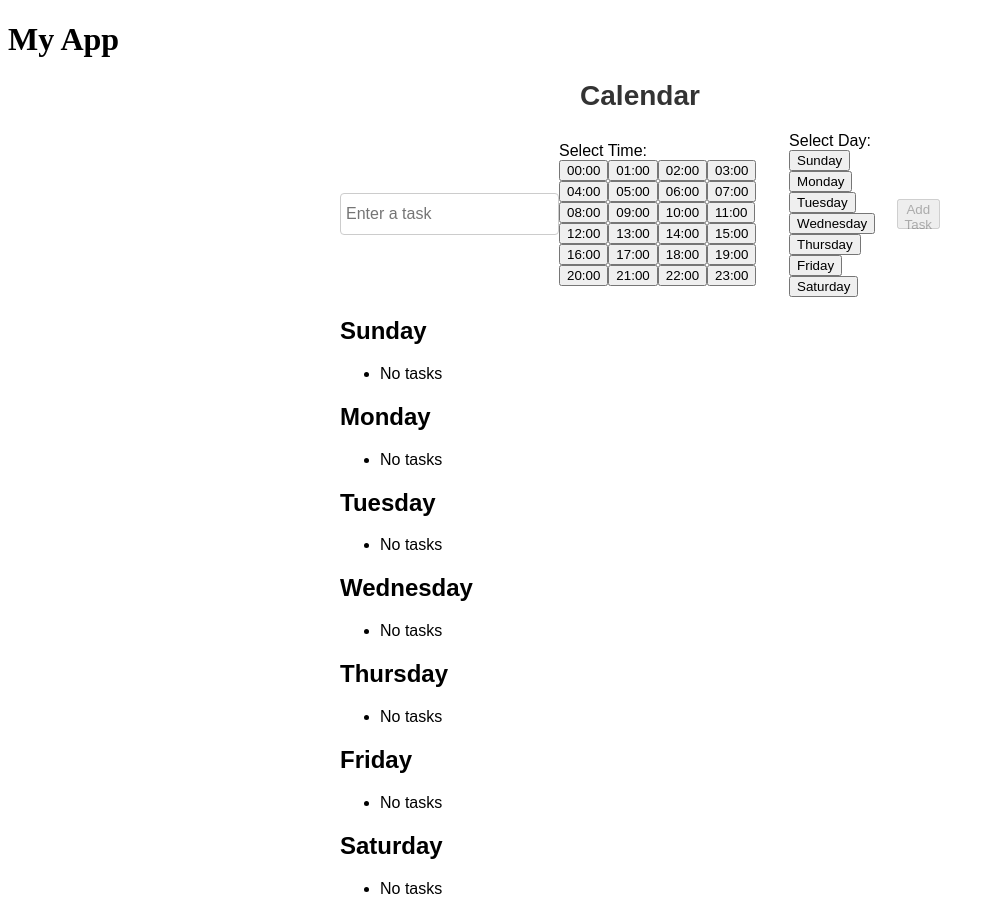
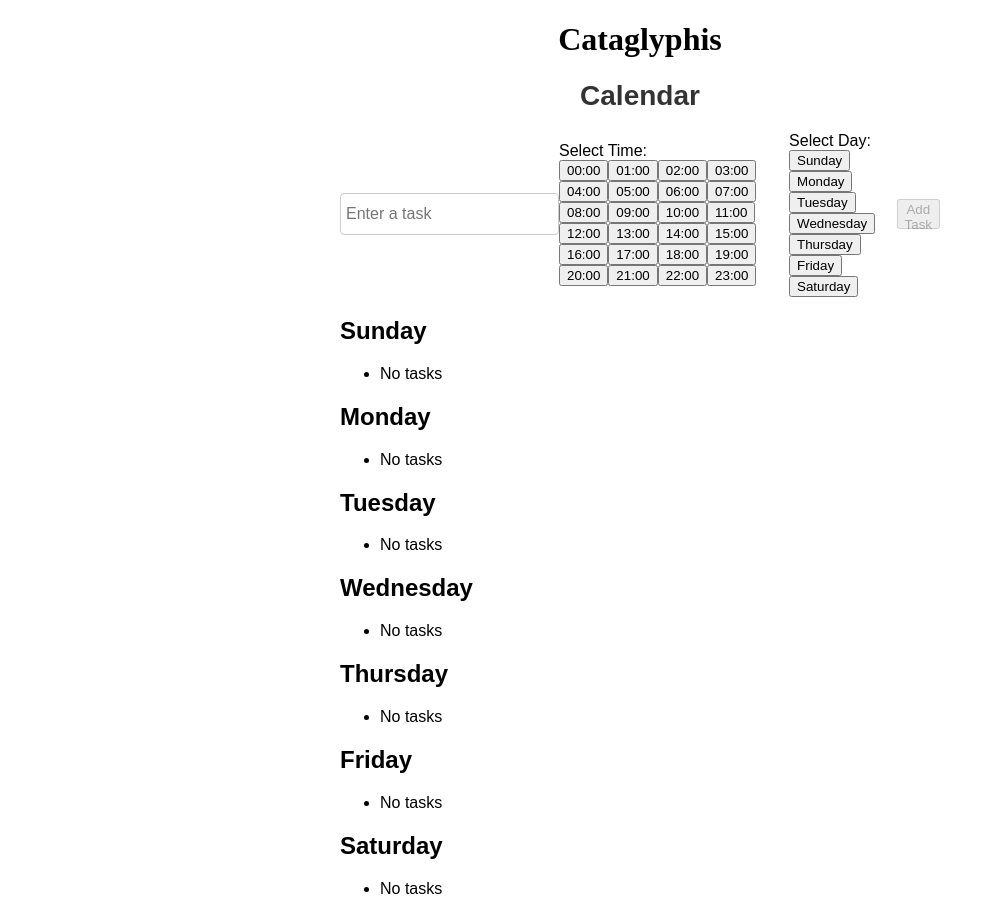
Before and after one commit to jSreih/cataglyphis, a React (Create React App) app in the folder cataglyphis/: page / in a window 1280 px wide. Shown: the whole page, without its empty margins (0-995 px from the left). Built offline with nearby package versions, Linux system fonts and the light colour scheme.

Commit message:
testing out multiple components

```diff
--- a/cataglyphis/src/App.js
+++ b/cataglyphis/src/App.js
@@ -1,4 +1,4 @@
-
+import Title from './Title'
 import Calendar from './Calendar';
 
 
@@ -7,8 +7,7 @@
 const App = () => {
   return (
     <div>
-
-      <h1>My App</h1>
+      <Title />
       <Calendar />
     </div>
   );
```
